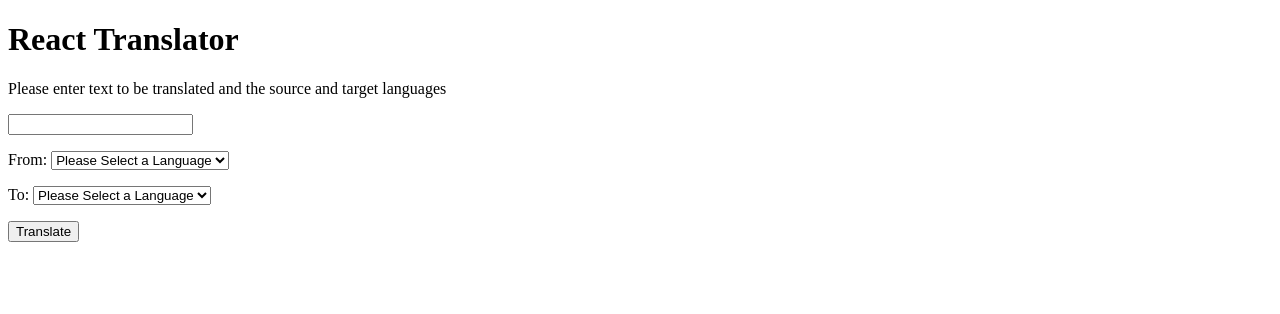
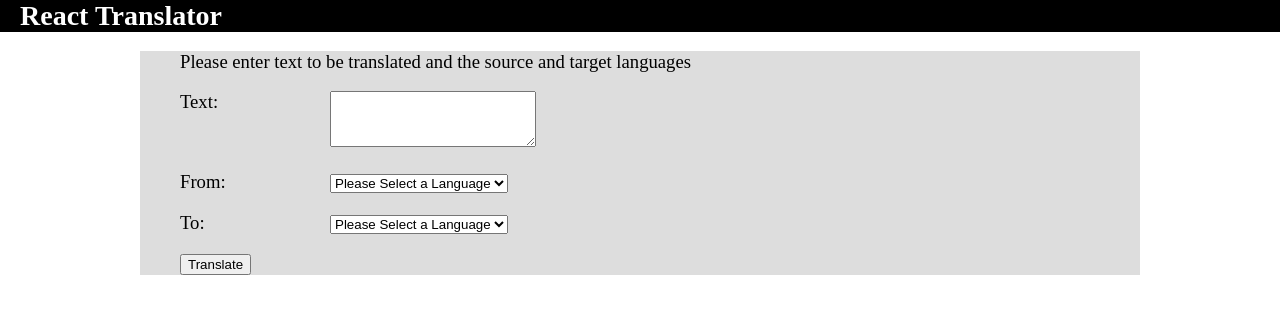
Before and after one commit to ryanmokeefe/react-translator, a React (Create React App) app: page / in a window 1280 px wide. Shown: the top 314 px of the page. Built offline with nearby package versions, Linux system fonts and the light colour scheme.

Commit message:
added SearchContainer.css, styling

```diff
--- /dev/null
+++ b/src/components/App/App.css
@@ -0,0 +1,40 @@
+html, body {
+  margin: 0;
+  padding: 0;
+  font-size: 14pt;
+  width: 100vw;
+  height: 100vh;
+}
+
+
+nav {
+  background: black;
+  color: white;
+  display: flex;
+  justify-content: space-between;
+  align-items: center;
+  padding: 0 20px;
+}
+
+nav h1 {
+  margin: 0;
+}
+
+nav a {
+  color: white;
+  display: inline-block;
+  padding: 20px;
+  font-size: 1.2em;
+  text-decoration: none;
+}
+
+nav a:hover {
+  background: #282C34;
+}
+
+main {
+  width: 1000px;
+  margin: auto;
+  background: #DDDDDD;
+  height: 100%;
+}
--- a/src/components/App/App.js
+++ b/src/components/App/App.js
@@ -1,7 +1,7 @@
 import React, { Component } from 'react';
 import axios from 'axios'
 import SearchContainer from '../SearchContainer/SearchContainer.js'
-
+import './App.css'
 
 class App extends Component {
   constructor() {
@@ -59,7 +59,10 @@ class App extends Component {
   render() {
     return(
       <div>
+        <nav>
           <h1>React Translator</h1>
+        </nav>
+        <main>
           <SearchContainer
             onSearchInput={(e) => this.handleSearchInput(e)}
             langOptions={this.state.langOptions}
@@ -68,6 +71,7 @@ class App extends Component {
             onSearchSubmit={(e) => this.handleSearchSubmit(e)}
             translation={this.state.translation}
           />
+        </main>
       </div>
     )
   }
--- /dev/null
+++ b/src/components/SearchContainer/SearchContainer.css
@@ -0,0 +1,14 @@
+label {
+  display: inline-block;
+  width: 150px;
+  vertical-align: top;
+}
+
+textarea {
+  height: 50px;
+  width: 200px;
+}
+
+form {
+  padding: 0 40px;
+}
--- a/src/components/SearchContainer/SearchContainer.js
+++ b/src/components/SearchContainer/SearchContainer.js
@@ -1,4 +1,5 @@
 import React, { Component } from 'react'
+import './SearchContainer.css'
 
 class SearchContainer extends Component {
   render() {
@@ -14,7 +15,10 @@ class SearchContainer extends Component {
       <div>
         <form onSubmit={(e) => this.props.onSearchSubmit(e)}>
           <p>Please enter text to be translated and the source and target languages</p>
-          <p><input type="text" onChange={(e) => this.props.onSearchInput(e)}/></p>
+          <p>
+            <label>Text:</label>
+            <textarea onChange={(e) => this.props.onSearchInput(e)}></textarea>
+          </p>
           <p>
             <label>From: </label>
             <select onChange={(e) => this.props.setSourceLang(e)}>
```
Lines whose indentation alone changed are shown as unchanged.
